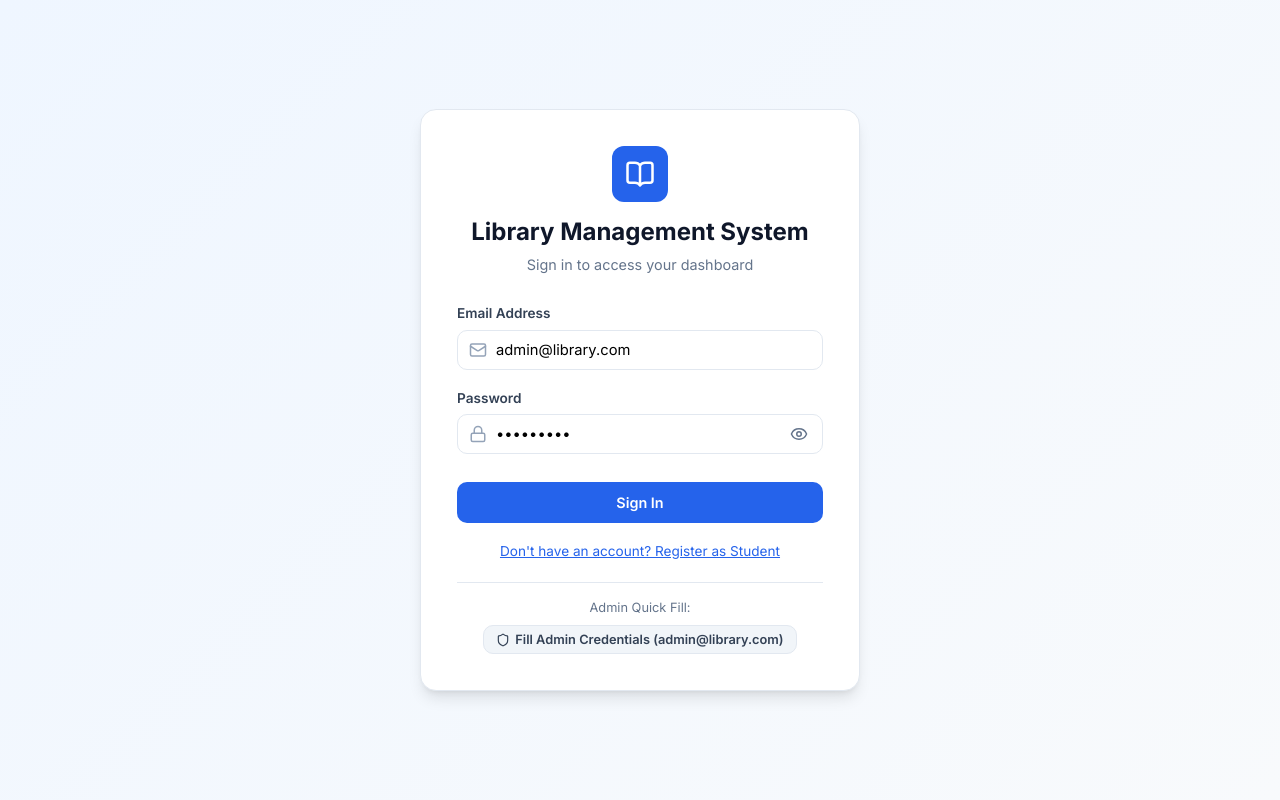
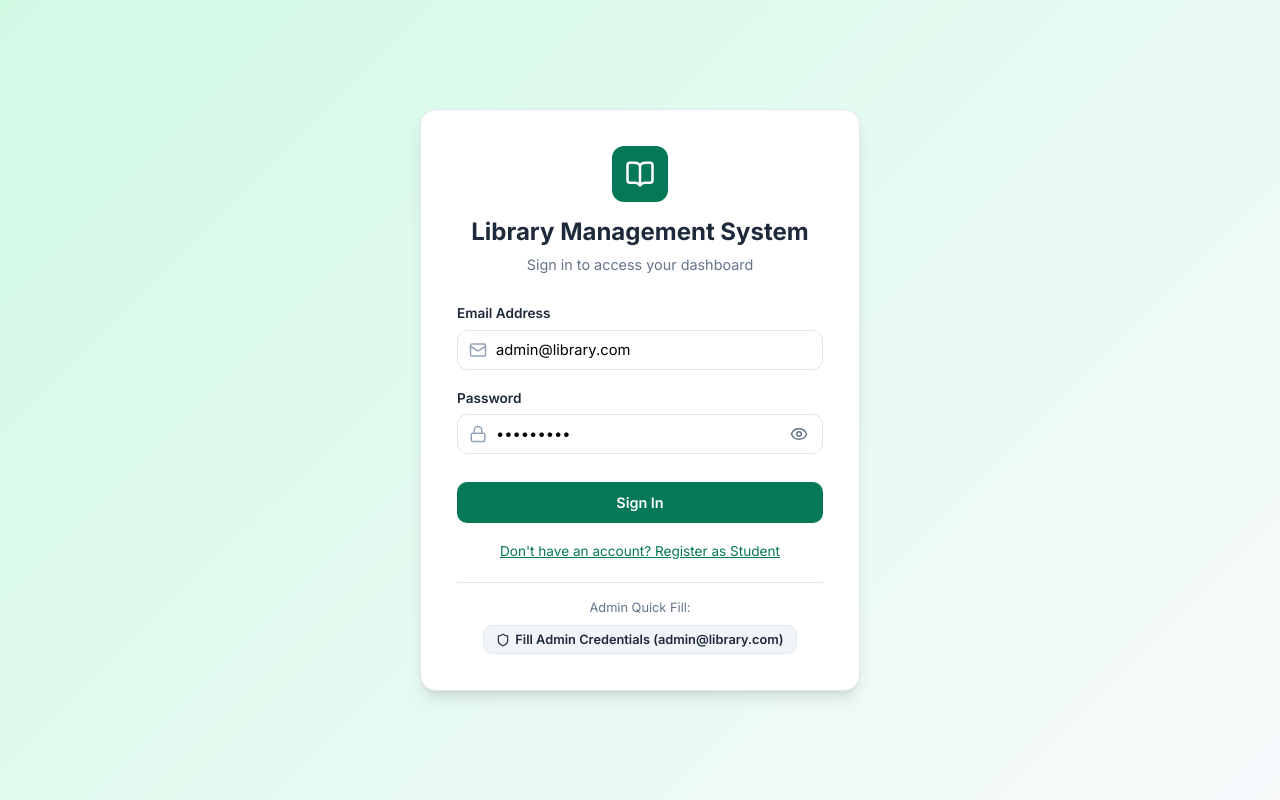
Before and after one commit to Bhagyasri804/Library-Management-System, a React (Vite) app in the folder frontend/: page / in a window 1280 px wide. Built offline with nearby package versions, Linux system fonts and the light colour scheme; the HTML template or start-up script is replaced by a standard one.

Commit message:
Add hover effects to dashboard cards

```diff
--- a/frontend/src/components/CategoryManagement.jsx
+++ b/frontend/src/components/CategoryManagement.jsx
@@ -137,7 +137,7 @@ export default function CategoryManagement({ onActionCompleted }) {
                   <tr key={c.id}>
                     <td>
                       <div style={{ display: 'flex', alignItems: 'center', gap: '10px' }}>
-                        <Tags size={18} color="#2563eb" />
+                        <Tags size={18} color="var(--primary)" />
                         <span style={{ fontWeight: 600, color: '#1e293b' }}>{c.name}</span>
                       </div>
                     </td>
--- a/frontend/src/components/DashboardOverview.jsx
+++ b/frontend/src/components/DashboardOverview.jsx
@@ -11,8 +11,8 @@ export default function DashboardOverview({ stats, loading, onNavigate }) {
       title: 'Total Books',
       value: stats?.totalBooks ?? 0,
       icon: BookText,
-      color: '#2563eb',
-      bg: '#eff6ff',
+      color: 'var(--primary)',
+      bg: 'var(--primary-light)',
       target: 'books'
     },
     {
@@ -35,24 +35,24 @@ export default function DashboardOverview({ stats, loading, onNavigate }) {
       title: 'Total Students',
       value: stats?.totalStudents ?? 0,
       icon: GraduationCap,
-      color: '#6366f1',
-      bg: '#eef2ff',
+      color: 'var(--secondary)',
+      bg: 'var(--secondary-light)',
       target: 'users'
     },
     {
       title: 'Total Librarians',
       value: stats?.totalLibrarians ?? 0,
       icon: UserCheck,
-      color: '#0d9488',
-      bg: '#f0fdfa',
+      color: 'var(--secondary)',
+      bg: 'var(--secondary-light)',
       target: 'users'
     },
     {
       title: 'Total Categories',
       value: stats?.totalCategories ?? 0,
       icon: Tags,
-      color: '#8b5cf6',
-      bg: '#f5f3ff',
+      color: 'var(--secondary)',
+      bg: 'var(--secondary-light)',
       target: 'categories'
     },
   ];
--- a/frontend/src/components/LoginModal.jsx
+++ b/frontend/src/components/LoginModal.jsx
@@ -71,7 +71,7 @@ export default function LoginModal({ onLoginSuccess }) {
             style={{
               width: '56px',
               height: '56px',
-              background: '#2563eb',
+              background: 'var(--primary)',
               color: 'white',
               borderRadius: '12px',
               display: 'inline-flex',
@@ -187,7 +187,7 @@ export default function LoginModal({ onLoginSuccess }) {
               <button
                 type="button"
                 onClick={() => { setIsRegisterMode(false); setIsPasswordVisible(false); setError(''); }}
-                style={{ fontSize: '0.85rem', color: '#2563eb', background: 'none', border: 'none', cursor: 'pointer', textDecoration: 'underline' }}
+                style={{ fontSize: '0.85rem', color: 'var(--primary)', background: 'none', border: 'none', cursor: 'pointer', textDecoration: 'underline' }}
               >
                 Already registered? Sign in here
               </button>
@@ -249,7 +249,7 @@ export default function LoginModal({ onLoginSuccess }) {
               <button
                 type="button"
                 onClick={() => { setIsRegisterMode(true); setIsPasswordVisible(false); setError(''); }}
-                style={{ fontSize: '0.85rem', color: '#2563eb', background: 'none', border: 'none', cursor: 'pointer', textDecoration: 'underline' }}
+                style={{ fontSize: '0.85rem', color: 'var(--primary)', background: 'none', border: 'none', cursor: 'pointer', textDecoration: 'underline' }}
               >
                 Don't have an account? Register as Student
               </button>
--- a/frontend/src/components/Navbar.jsx
+++ b/frontend/src/components/Navbar.jsx
@@ -16,7 +16,7 @@ export default function Navbar({ currentUser, onLogout, portalMode, onTogglePort
     <header className="navbar">
       <div className="brand" style={{ display: 'flex', alignItems: 'center', gap: '1rem' }}>
         <div style={{ display: 'flex', alignItems: 'center', gap: '0.6rem' }}>
-          <div className="brand-icon" style={{ backgroundColor: isStudent ? '#0284c7' : '#2563eb' }}>
+          <div className="brand-icon">
             {isStudent ? <GraduationCap size={22} /> : <BookOpen size={22} />}
           </div>
           <span style={{ fontWeight: 600 }}>
@@ -51,7 +51,7 @@ export default function Navbar({ currentUser, onLogout, portalMode, onTogglePort
             <div style={{ display: 'flex', alignItems: 'center', gap: '8px' }}>
               <User size={18} color="#64748b" />
               <span style={{ fontWeight: 600, fontSize: '0.92rem' }}>{currentUser.fullName}</span>
-              <span className={`user-badge ${currentUser.role === 'LIBRARIAN' ? 'badge-primary' : currentUser.role === 'STUDENT' ? 'badge-info' : ''}`}>
+              <span className={`user-badge ${currentUser.role === 'STUDENT' ? 'badge-info' : 'badge-primary'}`}>
                 {currentUser.role}
               </span>
             </div>
--- a/frontend/src/components/librarian/LibrarianOverview.jsx
+++ b/frontend/src/components/librarian/LibrarianOverview.jsx
@@ -11,8 +11,8 @@ export default function LibrarianOverview({ stats, loading, onNavigate }) {
       title: 'Total Books',
       value: stats?.totalBooks ?? 0,
       icon: BookText,
-      color: '#2563eb',
-      bg: '#eff6ff',
+      color: 'var(--primary)',
+      bg: 'var(--primary-light)',
       target: 'books',
     },
     {
@@ -35,8 +35,8 @@ export default function LibrarianOverview({ stats, loading, onNavigate }) {
       title: 'Registered Students',
       value: stats?.registeredStudents ?? 0,
       icon: GraduationCap,
-      color: '#6366f1',
-      bg: '#eef2ff',
+      color: 'var(--secondary)',
+      bg: 'var(--secondary-light)',
       target: 'students',
     },
   ];
@@ -70,7 +70,7 @@ export default function LibrarianOverview({ stats, loading, onNavigate }) {
       <div style={{ display: 'grid', gridTemplateColumns: 'repeat(auto-fit, minmax(320px, 1fr))', gap: '20px' }}>
         <div className="table-container" style={{ padding: '24px' }}>
           <div style={{ display: 'flex', alignItems: 'center', gap: '12px', marginBottom: '12px' }}>
-            <div style={{ background: '#eff6ff', padding: '10px', borderRadius: '10px', color: '#2563eb' }}>
+            <div style={{ background: 'var(--primary-light)', padding: '10px', borderRadius: '10px', color: 'var(--primary)' }}>
               <BookUp size={24} />
             </div>
             <h3 style={{ fontSize: '1.15rem', fontWeight: 700 }}>Issue a Book</h3>
--- a/frontend/src/components/librarian/LibrarianStudents.jsx
+++ b/frontend/src/components/librarian/LibrarianStudents.jsx
@@ -123,7 +123,7 @@ export default function LibrarianStudents({ onActionCompleted }) {
                   <tr key={s.id}>
                     <td>
                       <div style={{ display: 'flex', alignItems: 'center', gap: '10px' }}>
-                        <div style={{ background: '#eef2ff', padding: '8px', borderRadius: '8px', color: '#4f46e5' }}>
+                        <div style={{ background: 'var(--secondary-light)', padding: '8px', borderRadius: '8px', color: 'var(--secondary)' }}>
                           <GraduationCap size={18} />
                         </div>
                         <span style={{ fontWeight: 600, color: '#1e293b' }}>{s.fullName}</span>
--- a/frontend/src/components/librarian/ReturnBook.jsx
+++ b/frontend/src/components/librarian/ReturnBook.jsx
@@ -196,7 +196,7 @@ export default function ReturnBook({ onReturnSuccess }) {
                           display: 'inline-flex',
                           alignItems: 'center',
                           gap: '0.4rem',
-                          backgroundColor: record.isOverdue ? '#dc2626' : '#2563eb'
+                          backgroundColor: record.isOverdue ? '#dc2626' : 'var(--primary)'
                         }}
                         disabled={submittingId === record.id}
                         onClick={() => handleReturn(record)}
--- a/frontend/src/components/student/StudentBrowseBooks.jsx
+++ b/frontend/src/components/student/StudentBrowseBooks.jsx
@@ -188,14 +188,16 @@ export default function StudentBrowseBooks({ onActionCompleted }) {
                     <td style={{ textAlign: 'right' }}>
                       {isOutOfStock ? (
                         <button
-                          className="btn btn-primary"
+                          className="btn btn-secondary"
                           style={{
                             fontSize: '0.825rem',
                             padding: '0.45rem 0.85rem',
                             display: 'inline-flex',
                             alignItems: 'center',
                             gap: '5px',
-                            backgroundColor: '#8b5cf6'
+                            backgroundColor: 'var(--secondary-light)',
+                            color: 'var(--secondary-strong)',
+                            border: '1px solid var(--secondary-border)'
                           }}
                           disabled={reservingId === book.id}
                           onClick={() => handleReserve(book)}
--- a/frontend/src/components/student/StudentOverview.jsx
+++ b/frontend/src/components/student/StudentOverview.jsx
@@ -17,8 +17,8 @@ export default function StudentOverview({ stats, loading, onNavigate }) {
       title: 'Currently Borrowed',
       value: stats?.currentlyBorrowedCount ?? 0,
       icon: BookMarked,
-      color: '#2563eb',
-      bg: '#eff6ff',
+      color: 'var(--primary)',
+      bg: 'var(--primary-light)',
       targetTab: 'borrowed',
       hint: 'Books currently with you',
     },
@@ -53,8 +53,8 @@ export default function StudentOverview({ stats, loading, onNavigate }) {
       title: 'Active Reservations',
       value: stats?.activeReservationsCount ?? 0,
       icon: Clock,
-      color: '#8b5cf6',
-      bg: '#f5f3ff',
+      color: 'var(--secondary)',
+      bg: 'var(--secondary-light)',
       targetTab: 'reservations',
       hint: 'Reserved unavailable books',
     },
@@ -65,7 +65,7 @@ export default function StudentOverview({ stats, loading, onNavigate }) {
       {/* Welcome Banner */}
       <div
         style={{
-          background: 'linear-gradient(135deg, #1e3a8a 0%, #2563eb 100%)',
+          background: 'linear-gradient(135deg, var(--primary-hover) 0%, var(--secondary-strong) 100%)',
           borderRadius: '14px',
           padding: '2rem',
           color: 'white',
@@ -89,7 +89,7 @@ export default function StudentOverview({ stats, loading, onNavigate }) {
             className="btn"
             style={{
               backgroundColor: 'white',
-              color: '#1e3a8a',
+              color: 'var(--primary-hover)',
               fontWeight: 600,
               padding: '0.65rem 1.25rem',
               display: 'inline-flex',
@@ -154,7 +154,7 @@ export default function StudentOverview({ stats, loading, onNavigate }) {
             }}
           >
             <div style={{ display: 'flex', alignItems: 'center', gap: '0.75rem' }}>
-              <div style={{ padding: '8px', borderRadius: '6px', backgroundColor: '#eff6ff', color: '#2563eb' }}>
+              <div style={{ padding: '8px', borderRadius: '6px', backgroundColor: 'var(--primary-light)', color: 'var(--primary)' }}>
                 <BookOpen size={20} />
               </div>
               <div>
@@ -204,7 +204,7 @@ export default function StudentOverview({ stats, loading, onNavigate }) {
             }}
           >
             <div style={{ display: 'flex', alignItems: 'center', gap: '0.75rem' }}>
-              <div style={{ padding: '8px', borderRadius: '6px', backgroundColor: '#f5f3ff', color: '#8b5cf6' }}>
+              <div style={{ padding: '8px', borderRadius: '6px', backgroundColor: 'var(--secondary-light)', color: 'var(--secondary)' }}>
                 <Clock size={20} />
               </div>
               <div>
--- a/frontend/src/index.css
+++ b/frontend/src/index.css
@@ -1,8 +1,12 @@
 :root {
-  --primary: #2563eb;
-  --primary-hover: #1d4ed8;
-  --primary-light: #eff6ff;
-  --secondary: #64748b;
+  --primary: #047857;
+  --primary-hover: #065f46;
+  --primary-light: #d1fae5;
+  --secondary: #0d9488;
+  --secondary-light: #ccfbf1;
+  --secondary-strong: #115e59;
+  --secondary-border: #99f6e4;
+  --focus-ring: rgba(4, 120, 87, 0.15);
   --success: #10b981;
   --success-light: #ecfdf5;
   --warning: #f59e0b;
@@ -11,8 +15,9 @@
   --danger-light: #fef2f2;
   --bg-main: #f8fafc;
   --bg-card: #ffffff;
+  --bg-subtle: #f1f5f9;
   --border: #e2e8f0;
-  --text-main: #0f172a;
+  --text-main: #1e293b;
   --text-muted: #64748b;
   --radius-sm: 6px;
   --radius-md: 10px;
@@ -61,7 +66,7 @@ input, select, textarea {
 
 .sidebar {
   width: 260px;
-  background: #ffffff;
+  background: var(--bg-card);
   border-right: 1px solid var(--border);
   display: flex;
   flex-direction: column;
@@ -80,7 +85,7 @@ input, select, textarea {
 /* Navbar */
 .navbar {
   height: 64px;
-  background: #ffffff;
+  background: var(--bg-card);
   border-bottom: 1px solid var(--border);
   display: flex;
   align-items: center;
@@ -97,7 +102,7 @@ input, select, textarea {
   gap: 12px;
   font-size: 1.2rem;
   font-weight: 700;
-  color: #1e293b;
+  color: var(--text-main);
 }
 
 .brand-icon {
@@ -115,8 +120,8 @@ input, select, textarea {
 }
 
 .user-badge {
-  background: #dbeafe;
-  color: #1e40af;
+  background: var(--primary-light);
+  color: var(--primary);
   font-size: 0.75rem;
   font-weight: 700;
   padding: 4px 10px;
@@ -141,7 +146,7 @@ input, select, textarea {
 }
 
 .nav-btn:hover {
-  background: #f1f5f9;
+  background: var(--bg-subtle);
   color: var(--text-main);
 }
 
@@ -225,7 +230,7 @@ input, select, textarea {
 }
 
 .data-table th {
-  background: #f8fafc;
+  background: var(--bg-main);
   padding: 14px 20px;
   font-weight: 600;
   color: var(--text-muted);
@@ -242,7 +247,7 @@ input, select, textarea {
 }
 
 .data-table tr:hover {
-  background: #f8fafc;
+  background: var(--bg-main);
 }
 
 /* Badges */
@@ -259,6 +264,7 @@ input, select, textarea {
 .badge-danger { background: var(--danger-light); color: var(--danger); }
 .badge-warning { background: var(--warning-light); color: var(--warning); }
 .badge-primary { background: var(--primary-light); color: var(--primary); }
+.badge-info { background: var(--secondary-light); color: var(--secondary-strong); }
 
 /* Buttons */
 .btn {
@@ -280,14 +286,18 @@ input, select, textarea {
 .btn-primary:hover {
   background: var(--primary-hover);
 }
+.btn:focus-visible, .nav-btn:focus-visible, .btn-icon:focus-visible {
+  outline: 2px solid var(--primary);
+  outline-offset: 2px;
+}
 
 .btn-secondary {
-  background: #f1f5f9;
-  color: #334155;
+  background: var(--bg-subtle);
+  color: var(--text-main);
   border: 1px solid var(--border);
 }
 .btn-secondary:hover {
-  background: #e2e8f0;
+  background: var(--border);
 }
 
 .btn-danger {
@@ -310,7 +320,7 @@ input, select, textarea {
   display: inline-flex;
 }
 .btn-icon:hover {
-  background: #f1f5f9;
+  background: var(--bg-subtle);
   color: var(--text-main);
 }
 .btn-icon-danger:hover {
@@ -337,14 +347,14 @@ input, select, textarea {
   padding: 9px 14px 9px 38px;
   border-radius: var(--radius-md);
   border: 1px solid var(--border);
-  background: #ffffff;
+  background: var(--bg-card);
   outline: none;
   font-size: 0.9rem;
   transition: border-color 0.2s;
 }
 .search-input:focus {
   border-color: var(--primary);
-  box-shadow: 0 0 0 2px rgba(37, 99, 235, 0.15);
+  box-shadow: 0 0 0 2px var(--focus-ring);
 }
 
 .form-group {
@@ -356,7 +366,7 @@ input, select, textarea {
   font-size: 0.85rem;
   font-weight: 600;
   margin-bottom: 6px;
-  color: #334155;
+  color: var(--text-main);
 }
 
 .form-input, .form-select, .form-textarea {
@@ -367,12 +377,12 @@ input, select, textarea {
   outline: none;
   font-size: 0.92rem;
   transition: border-color 0.2s;
-  background: #ffffff;
+  background: var(--bg-card);
 }
 
 .form-input:focus, .form-select:focus, .form-textarea:focus {
   border-color: var(--primary);
-  box-shadow: 0 0 0 2px rgba(37, 99, 235, 0.15);
+  box-shadow: 0 0 0 2px var(--focus-ring);
 }
 
 .password-visibility-toggle {
@@ -383,7 +393,7 @@ input, select, textarea {
   display: flex;
   align-items: center;
   justify-content: center;
-  color: #64748b;
+  color: var(--text-muted);
   border-radius: var(--radius-sm);
 }
 
@@ -416,7 +426,7 @@ input, select, textarea {
 }
 
 .modal-card {
-  background: white;
+  background: var(--bg-card);
   width: 100%;
   max-width: 540px;
   border-radius: var(--radius-lg);
@@ -453,7 +463,7 @@ input, select, textarea {
 .modal-footer {
   padding: 16px 24px;
   border-top: 1px solid var(--border);
-  background: #f8fafc;
+  background: var(--bg-main);
   display: flex;
   align-items: center;
   justify-content: flex-end;
@@ -481,12 +491,12 @@ input, select, textarea {
   display: flex;
   align-items: center;
   justify-content: center;
-  background: linear-gradient(135deg, #eff6ff 0%, #f8fafc 100%);
+  background: linear-gradient(135deg, var(--primary-light) 0%, var(--bg-main) 100%);
   padding: 20px;
 }
 
 .login-card {
-  background: white;
+  background: var(--bg-card);
   width: 100%;
   max-width: 440px;
   border-radius: var(--radius-lg);
```
Also changed, not shown: frontend/src/components/student/StudentFines.jsx (+4 -4 lines), 5 other files (tests, documents, lock files or other folders).
